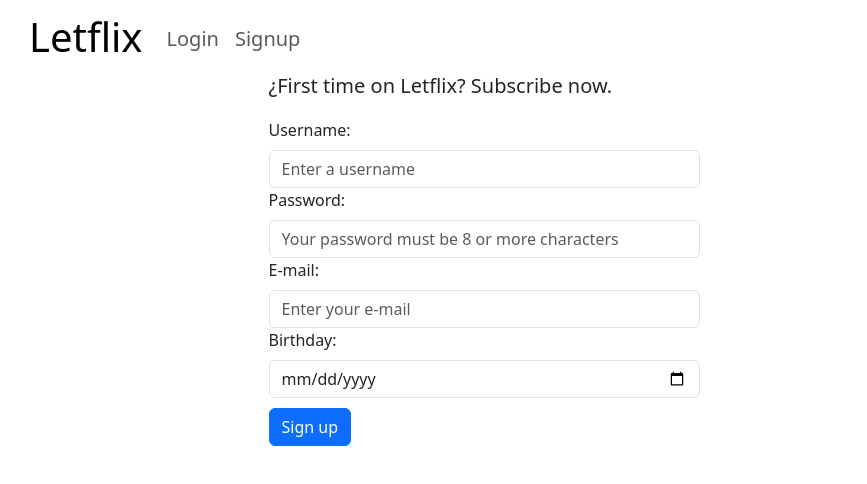
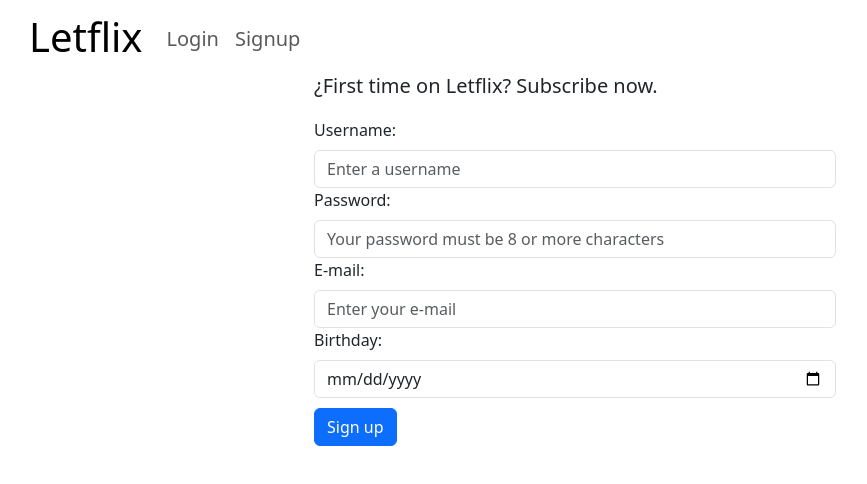
Before and after one commit to Pablocubo/myFlix-client, a React (Vite) app: page /signup in a window 1280 px wide. Shown: the top 484 px of the page, without its empty margins (65-932 px from the left). Built offline with nearby package versions, Linux system fonts and the light colour scheme.

Commit message:
centered login and signup

```diff
--- a/src/components/main-view/main-view.jsx
+++ b/src/components/main-view/main-view.jsx
@@ -221,7 +221,7 @@ export const MainView = () => {
                       {user ? (
                         <Navigate to="/" />
                       ) : (
-                        <Col md={10}>
+                        <Col>
                           <LoginView onLoggedIn={setUser} />
                         </Col>
                       )}
@@ -233,7 +233,7 @@ export const MainView = () => {
                     {user ? (
                       <Navigate to="/" />
                     ) : (
-                      <Col md={10}>
+                      <Col>
                         <SignupView onSignedUp={(user) => setUser(user)} />
                       </Col>
                     )}
```
Also changed, not shown: 2 other files (tests, documents, lock files or other folders).
